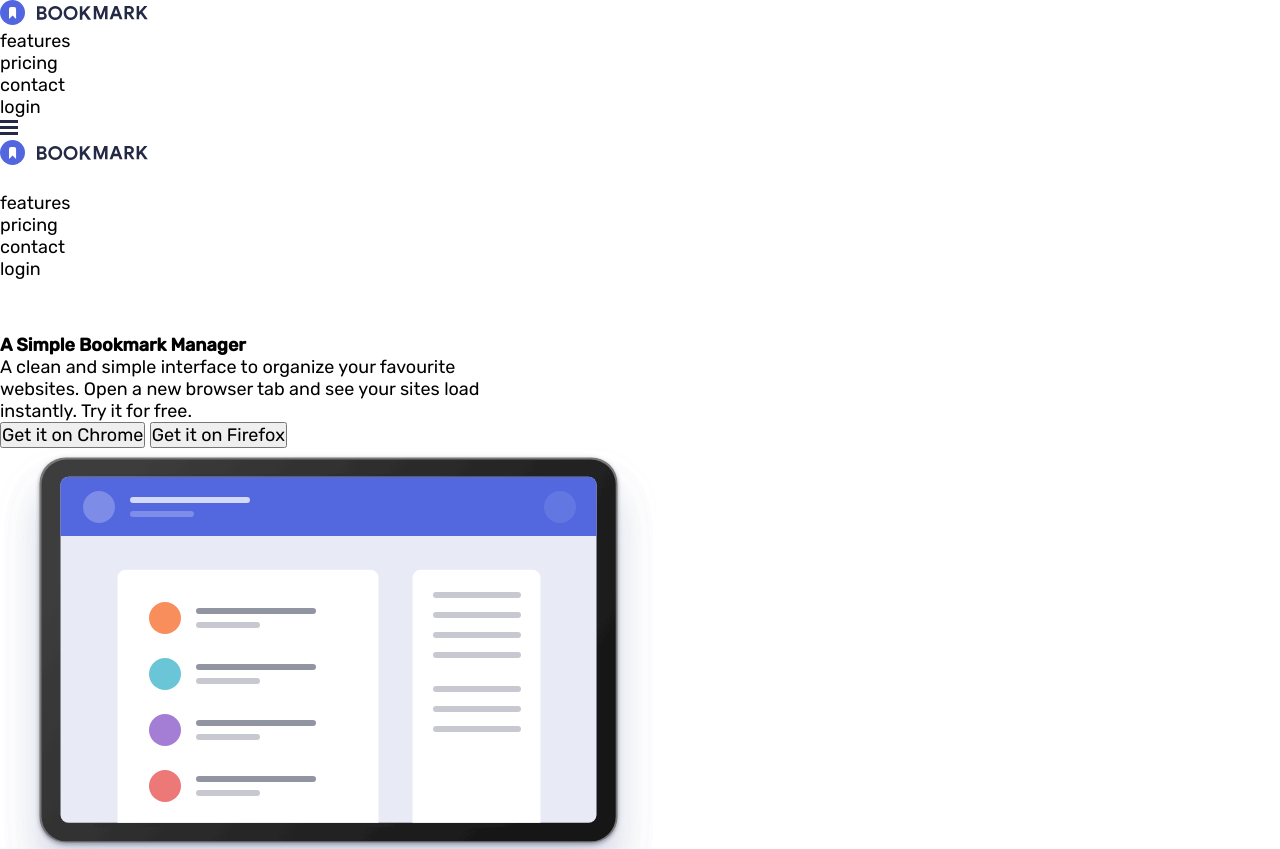
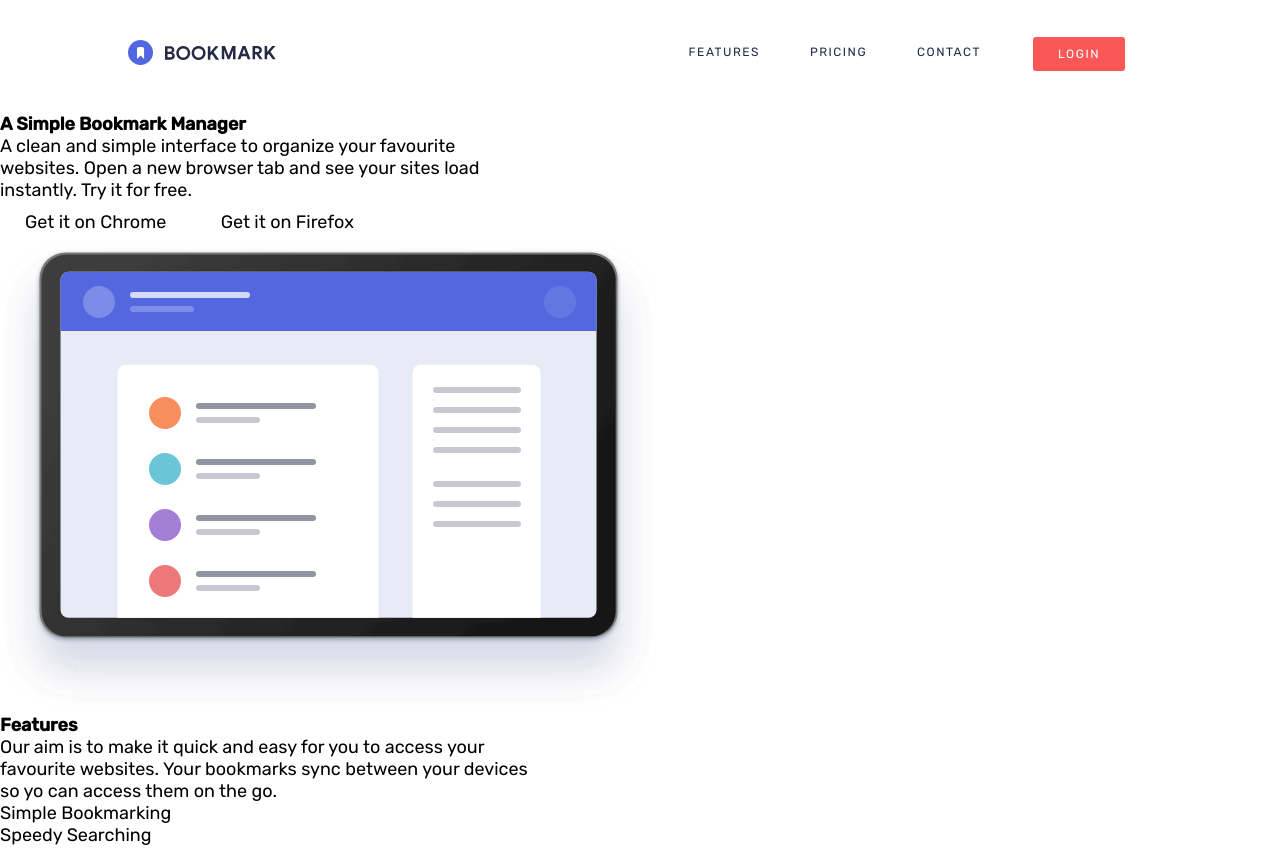
Before and after one commit to Bembnias/bookmark-landingpage-challenge, a plain HTML site: page index.html in a window 1280 px wide. Shown: the top 849 px of the page. Drawn offline with Linux system fonts and the light colour scheme.

Commit message:
Added nav styles

```diff
--- a/index.html
+++ b/index.html
@@ -18,14 +18,14 @@
             <li class="navigation__item">features</li>
             <li class="navigation__item">pricing</li>
             <li class="navigation__item">contact</li>
-            <li class="navigation__item global__button global__button--red">login</li>
+            <li class="navigation__item global__button global__button--red" style="margin-top: -5px;">login</li>
         </ul>
         <div class="navigation__mobile-menu-icon">
             <img src="./images/icon-hamburger.svg">
         </div>
     </nav>
 
-    <section class="mobile-menu">
+    <section class="mobile-menu" style="display: none;">
         <div class="mobile-menu__header">
             <div class="global__logo--white">
                 <img src="./images/logo-bookmark.svg" alt="logo bookmark">
--- /dev/null
+++ b/sass/_global-styles.scss
@@ -0,0 +1,23 @@
+@use 'colors';
+// GLOBAL STYLES - to avoid css code redundancy
+
+// BUTTONS
+.global__button {
+    text-align: center;
+    padding: 10px 25px !important;
+    border-radius: 5px;
+    border: none;
+    border-spacing: none;
+    background: none;
+}
+
+.global__button--red {
+    color: #FFF !important;
+    background-color: colors.$primary-red;
+    border: 2px solid #FFF;
+    &:hover {
+        border: 2px solid colors.$primary-red;
+        background-color: #FFF;
+        color: colors.$primary-red !important;
+    }
+}
--- /dev/null
+++ b/sass/components/_navigation.scss
@@ -0,0 +1,39 @@
+@use "../colors";
+// NAVIGATION STYLES
+.navigation {
+    width: 80%;
+    margin: auto;
+    padding: 40px 0;
+    display: flex;
+    justify-content: space-between;
+    .navigation__list {
+        list-style-type: none;
+        display: flex;
+        text-transform: uppercase;
+        .navigation__item {
+            cursor: pointer;
+            color: colors.$dark-blue;
+            margin: 0 25px;
+            padding-top: 5px;
+            font-size: 12px;
+            letter-spacing: 1.5px;
+            &:hover {
+                color: colors.$primary-red;
+            }
+        }
+    }
+    .navigation__mobile-menu-icon {
+        display: none;
+    }
+}
+
+// NAV - MEDIA QUERIES
+@media only screen and (max-width: 740px) {
+    .navigation .navigation__list {
+        display: none;
+    }
+
+    .navigation .navigation__mobile-menu-icon {
+        display: block;
+    }
+}
--- a/sass/main.scss
+++ b/sass/main.scss
@@ -1,4 +1,7 @@
-@use "colors";
+// MAIN STYLESHEET FILE
+@use "global-styles";
+@use "./components/navigation";
+@use "media";
 @import url('https://fonts.googleapis.com/css2?family=Rubik:wght@400;500&display=swap');
 
 *, body {
```
Also changed, not shown: sass/_media.scss (added), styles/main.css, 1 other file.
